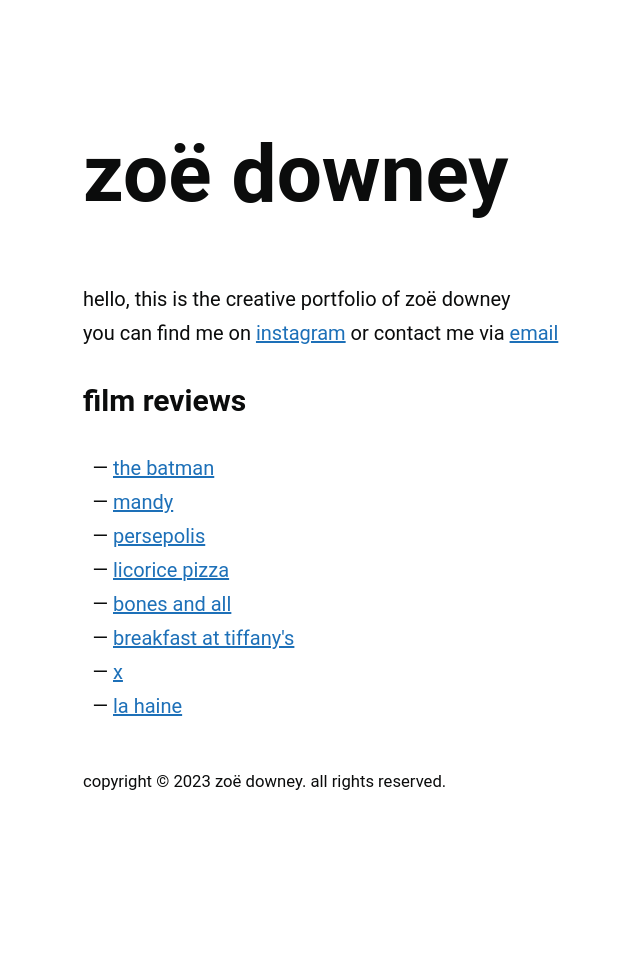
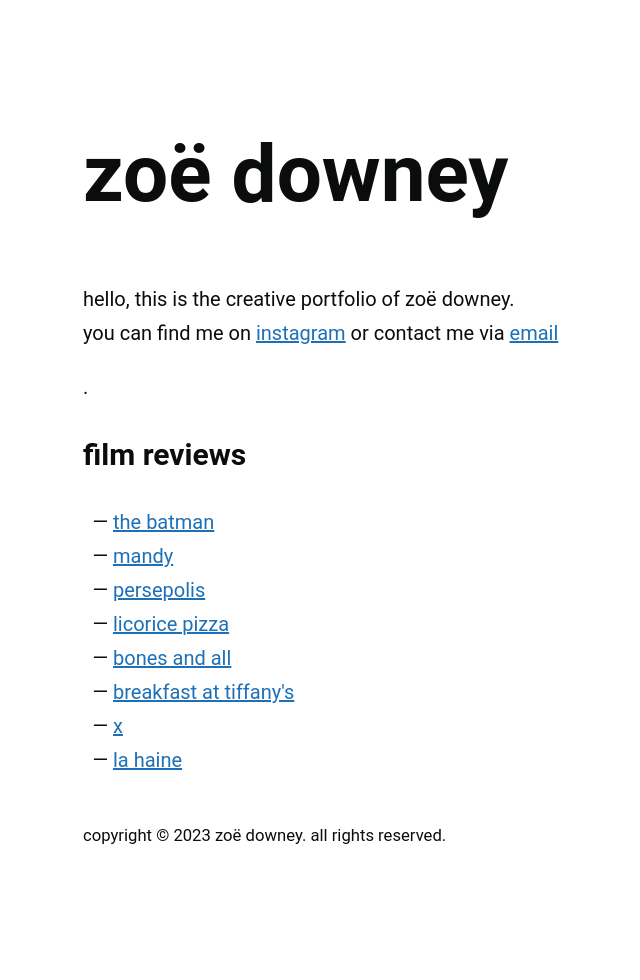
Before and after one commit to zoeurl/zoedowney.github.io, a Jekyll site: the page built from index.html, in a window 1280 px wide. Shown: the whole page, without its empty margins (157-797 px from the left). Built offline with Jekyll 4.4.1, drawn with Linux system fonts in a browser that asks for light colours.

Commit message:
Update index.html

```diff
--- a/index.html
+++ b/index.html
@@ -4,11 +4,11 @@ layout: default
 <h1 class="headline">{{site.title}}</h1>
 
 <p>
-hello, this is the creative portfolio of zoë downey
+hello, this is the creative portfolio of zoë downey.
 <br>you can find me on
 <a href="https://www.instagram.com/zoeurl/">instagram</a>
 or contact me via <a href="mailto:{{site.email}}">email</a>
-</p>
+</p>.
 
 <h2>film reviews</h2>
 <div class="article-list">
```
